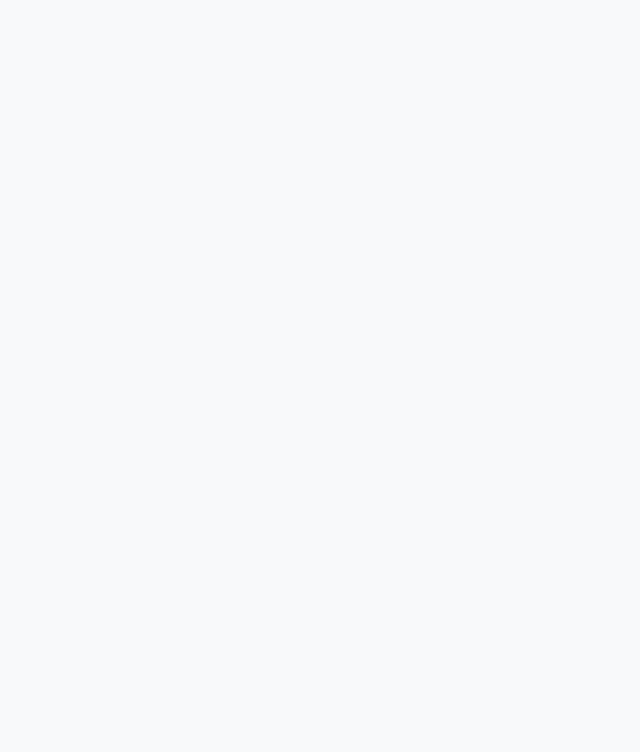
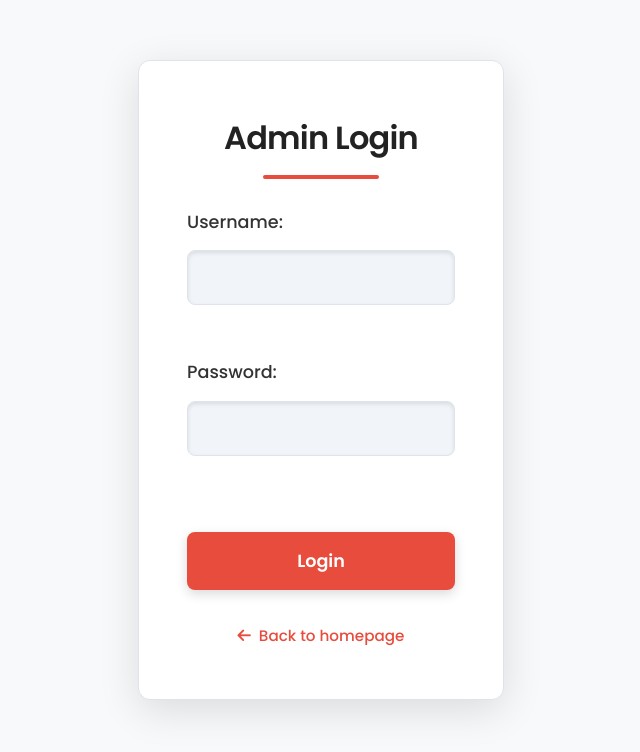
Before and after one commit to PraveenNavanjana/saloon-management-system-1, a Vue app: page /admin-login in a window 1280 px wide. Before the commit this address had no page. Shown: the part 116-868 px from the top of the page, without its empty margins (319-959 px from the left). Before the commit the page ends 800 px from the top, so only its background shows below. Built offline with nearby package versions, Linux system fonts and the light colour scheme; the HTML template or start-up script is replaced by a standard one.

Commit message:
fix the calender issue and recreate the admin login

```diff
--- /dev/null
+++ b/src/components/AdminLogin.vue
@@ -0,0 +1,193 @@
+<template>
+  <div class="admin-login-root">
+    <div class="admin-login-container">
+      <div class="admin-login">
+        <h2>Admin Login</h2>
+        <form @submit.prevent="login">
+          <div class="form-group">
+            <label for="admin-username">Username:</label>
+            <input id="admin-username" v-model="username" required />
+          </div>
+
+          <div class="form-group">
+            <label for="admin-password">Password:</label>
+            <input id="admin-password" type="password" v-model="password" required />
+          </div>
+
+          <button type="submit" class="login-btn">Login</button>
+          <div v-if="loginError" class="error">{{ loginError }}</div>
+        </form>
+
+        <div class="back-to-home">
+          <router-link to="/" class="home-link">
+            <i class="fas fa-arrow-left"></i> Back to homepage
+          </router-link>
+        </div>
+      </div>
+    </div>
+  </div>
+</template>
+
+<script setup>
+import { ref } from 'vue'
+import { useRouter } from 'vue-router'
+
+const router = useRouter()
+const username = ref('')
+const password = ref('')
+const loginError = ref('')
+
+// For demo purposes - in production, these would be stored securely
+const ADMIN_USERNAME = 'admin'
+const ADMIN_PASSWORD = 'admin123'
+
+function login() {
+  if (username.value === ADMIN_USERNAME && password.value === ADMIN_PASSWORD) {
+    // Set authentication token in localStorage
+    localStorage.setItem('adminLoggedIn', 'true')
+
+    // Redirect to admin dashboard
+    router.push('/admin')
+  } else {
+    loginError.value = 'Invalid username or password'
+  }
+}
+</script>
+
+<style scoped>
+.admin-login-root {
+  min-height: 100vh;
+  width: 100%;
+  background: var(--background-main);
+  display: flex;
+  flex-direction: column;
+  position: relative;
+}
+
+.admin-login-container {
+  display: flex;
+  justify-content: center;
+  align-items: center;
+  min-height: 100vh;
+  padding: 2rem;
+  background: #f8f9fa;
+}
+
+.admin-login {
+  background: var(--background-card);
+  border-radius: 12px;
+  padding: 3rem;
+  width: 100%;
+  max-width: 500px;
+  box-shadow: 0 10px 40px rgba(0, 0, 0, 0.12);
+  text-align: center;
+  border: 1px solid var(--border-color);
+  box-sizing: border-box;
+}
+
+.admin-login h2 {
+  margin-top: 0;
+  margin-bottom: 2.5rem;
+  color: var(--text-heading);
+  font-size: 2rem;
+  position: relative;
+  display: inline-block;
+}
+
+.admin-login h2:after {
+  content: '';
+  position: absolute;
+  width: 60%;
+  height: 4px;
+  background: var(--primary-color);
+  bottom: -12px;
+  left: 20%;
+  border-radius: 4px;
+}
+
+.admin-login .form-group {
+  margin-bottom: 2rem;
+  text-align: left;
+}
+
+.admin-login label {
+  display: block;
+  margin-bottom: 0.75rem;
+  font-weight: 500;
+  color: var(--text-primary);
+  font-size: 1.1rem;
+}
+
+.admin-login input {
+  width: 100%;
+  padding: 1rem 1.25rem;
+  border-radius: 8px;
+  border: 1px solid var(--border-color);
+  background: var(--background-surface);
+  color: var(--text-primary);
+  font-size: 1.1rem;
+  transition: all 0.2s ease;
+  box-sizing: border-box;
+  max-width: 100%;
+}
+
+.admin-login input:focus {
+  border-color: var(--primary-color);
+  box-shadow: 0 0 0 3px rgba(231, 76, 60, 0.15);
+  outline: none;
+}
+
+.login-btn {
+  background: var(--primary-color);
+  color: white;
+  border: none;
+  width: 100%;
+  padding: 1rem;
+  border-radius: 8px;
+  font-size: 1.1rem;
+  font-weight: 600;
+  cursor: pointer;
+  margin-top: 1.5rem;
+  transition: all 0.3s ease;
+  box-shadow: 0 4px 12px rgba(0, 0, 0, 0.15);
+}
+
+.login-btn:hover {
+  background: var(--primary-hover);
+  transform: translateY(-3px);
+  box-shadow: 0 8px 16px rgba(0, 0, 0, 0.2);
+}
+
+.login-btn:active {
+  transform: translateY(0);
+}
+
+.error {
+  color: var(--danger-color);
+  margin-top: 1.5rem;
+  text-align: center;
+  font-size: 1rem;
+  padding: 0.75rem;
+  background-color: rgba(231, 76, 60, 0.1);
+  border-radius: 6px;
+}
+
+.back-to-home {
+  margin-top: 2rem;
+  text-align: center;
+}
+
+.home-link {
+  color: var(--primary-color);
+  text-decoration: none;
+  display: inline-flex;
+  align-items: center;
+  gap: 0.5rem;
+  transition: all 0.2s;
+  font-size: 0.95rem;
+}
+
+.home-link:hover {
+  text-decoration: underline;
+}
+</style>
--- a/src/components/HelloWorld.vue
+++ b/src/components/HelloWorld.vue
@@ -287,6 +287,9 @@ const localEvents = ref([])
 // Add a new ref for the email field
 const eventEmail = ref('')
 
+// Add a new ref for tracking booking success state
+const bookingSuccess = ref(false)
+
 async function saveEventToFirebase() {
   if (!eventTitle.value || !eventDate.value || selectedActivities.value.length === 0) {
     alert('Please fill in your name, select a date, and choose at least one service.')
@@ -294,16 +297,18 @@ async function saveEventToFirebase() {
   }
 
   try {
-    // Ensure date is in YYYY-MM-DD format
-    const dateObj = new Date(eventDate.value);
-    const formattedDate = dateObj.toISOString().split('T')[0];
+    // Fix timezone issue - ensure we get the date as selected by user without timezone adjustments
+    // Create a date object and get YYYY-MM-DD without timezone offset
+    const datePartsStr = eventDate.value.split('-');
+    // Use UTC date to prevent timezone shifts
+    const formattedDate = eventDate.value;
 
     // Create the booking object with new fields
     const bookingData = {
       title: eventTitle.value,
       description: eventDescription.value, // Now used for contact number
       email: eventEmail.value, // New field for email
-      date: formattedDate,  // Use standardized date format
+      date: formattedDate,  // Ensure consistent date format
       activities: JSON.parse(JSON.stringify(selectedActivities.value)),
       createdAt: new Date().toISOString(),
     };
@@ -313,21 +318,31 @@ async function saveEventToFirebase() {
     // Add to Firestore
     await addDoc(collection(db, 'events'), bookingData);
 
-    // Clear form
-    eventTitle.value = '';
-    eventDescription.value = '';
-    eventEmail.value = '';
-    eventDate.value = '';
-    selectedActivities.value = [];
+    // Set booking success to true to show success message
+    bookingSuccess.value = true;
 
     // Refresh local events
     await fetchEventsFromFirebase();
-
-    alert('Your appointment has been booked successfully!');
   } catch (error) {
     console.error('Error saving appointment:', error);
     alert('There was an error booking your appointment. Please try again.');
   }
+}
+
+// Add a new function to reset the form for another booking
+function makeAnotherBooking() {
+  // Reset form fields
+  eventTitle.value = '';
+  eventDescription.value = '';
+  eventEmail.value = '';
+  selectedActivities.value = [];
+
+  // Set a default date (today)
+  const today = new Date();
+  eventDate.value = today.toISOString().split('T')[0];
+
+  // Reset success state
+  bookingSuccess.value = false;
 }
 
 // Function to ensure date format consistency when fetching events
@@ -335,18 +350,10 @@ async function fetchEventsFromFirebase() {
   const querySnapshot = await getDocs(collection(db, 'events'));
   localEvents.value = querySnapshot.docs.map(doc => {
     const data = doc.data();
-    // Standardize date format if needed
-    if (data.date) {
-      try {
-        const dateObj = new Date(data.date);
-        if (!isNaN(dateObj.getTime())) {
-          data.date = dateObj.toISOString().split('T')[0];
-        }
-      } catch (e) {
-        console.error("Error formatting date:", e);
-      }
-    }
-    return { id: doc.id, ...data };
+    // Keep original date format without timezone adjustment
+    let formattedDate = data.date;
+
+    return { id: doc.id, ...data, date: formattedDate };
   });
 }
 
@@ -356,11 +363,13 @@ watch(eventDate, (newDate) => {
     try {
       // Only format if it's not already in YYYY-MM-DD format
       if (!/^\d{4}-\d{2}-\d{2}$/.test(newDate)) {
-        const dateObj = new Date(newDate);
-        if (!isNaN(dateObj.getTime())) {
-          // Format as YYYY-MM-DD
-          const formattedForInput = dateObj.toISOString().split('T')[0];
-          eventDate.value = formattedForInput;
+        const input = new Date(newDate);
+        if (!isNaN(input.getTime())) {
+          // Format as YYYY-MM-DD without timezone adjustments
+          const year = input.getFullYear();
+          const month = (input.getMonth() + 1).toString().padStart(2, '0');
+          const day = input.getDate().toString().padStart(2, '0');
+          eventDate.value = `${year}-${month}-${day}`;
         }
       }
     } catch (e) {
@@ -416,7 +425,20 @@ function focusDateInput(event) {
 
 <template>
   <div class="salon-booking-container">
-    <form @submit.prevent="saveEventToFirebase" class="event-form">
+    <!-- Success Message Panel -->
+    <div v-if="bookingSuccess" class="booking-success-panel">
+      <div class="success-icon">
+        <i class="fas fa-check-circle"></i>
+      </div>
+      <h2>Your appointment has been booked successfully!</h2>
+      <p>We look forward to seeing you on {{ eventDate }}.</p>
+      <button @click="makeAnotherBooking" class="another-booking-btn">
+        <i class="fas fa-calendar-plus"></i> Make Another Booking
+      </button>
+    </div>
+
+    <!-- Booking Form - visible only when not showing success message -->
+    <form v-else @submit.prevent="saveEventToFirebase" class="event-form">
       <div class="form-header">
         <h2>Book Your Appointment</h2>
         <div class="total-price">
@@ -817,14 +839,95 @@ select {
   margin-left: 4px;
 }
 
+/* Add new styles for the success panel */
+.booking-success-panel {
+  background: var(--background-card);
+  border-radius: 16px;
+  width: 100%;
+  max-width: 480px;
+  margin: 0 auto;
+  box-shadow: 0 10px 25px -5px rgba(0, 0, 0, 0.2);
+  overflow: hidden;
+  padding: 3rem 2rem;
+  text-align: center;
+  display: flex;
+  flex-direction: column;
+  align-items: center;
+}
+
+.success-icon {
+  font-size: 4rem;
+  color: var(--success-color);
+  margin-bottom: 1.5rem;
+  animation: pulse 2s infinite;
+}
+
+@keyframes pulse {
+  0% {
+    transform: scale(0.95);
+    opacity: 1;
+  }
+  50% {
+    transform: scale(1.05);
+    opacity: 0.8;
+  }
+  100% {
+    transform: scale(0.95);
+    opacity: 1;
+  }
+}
+
+.booking-success-panel h2 {
+  color: var(--text-heading);
+  font-size: 1.75rem;
+  margin-bottom: 1rem;
+}
+
+.booking-success-panel p {
+  color: var(--text-secondary);
+  margin-bottom: 2rem;
+  font-size: 1.1rem;
+}
+
+.another-booking-btn {
+  background: var(--primary-color);
+  color: white;
+  border: none;
+  border-radius: 8px;
+  padding: 1rem 1.5rem;
+  font-size: 1rem;
+  font-weight: 600;
+  display: flex;
+  align-items: center;
+  justify-content: center;
+  gap: 0.75rem;
+  cursor: pointer;
+  transition: all 0.3s ease;
+  box-shadow: 0 4px 12px rgba(231, 76, 60, 0.3);
+}
+
+.another-booking-btn:hover {
+  background: var(--primary-hover);
+  transform: translateY(-3px);
+  box-shadow: 0 6px 16px rgba(231, 76, 60, 0.4);
+}
+
+.another-booking-btn:active {
+  transform: translateY(-1px);
+}
+
+/* Add responsiveness for the success panel */
 @media (max-width: 576px) {
-  .date-time-container {
-    flex-direction: column;
-    gap: 1rem;
+  .booking-success-panel {
+    padding: 2rem 1.5rem;
   }
 
-  .activity-selection {
-    flex-direction: column;
+  .success-icon {
+    font-size: 3.5rem;
+  }
+
+  .booking-success-panel h2 {
+    font-size: 1.5rem;
   }
 }
 </style>
--- a/src/router.js
+++ b/src/router.js
@@ -2,11 +2,25 @@ import { createRouter, createWebHistory } from 'vue-router'
 import HelloWorld from './components/HelloWorld.vue'
 import AdminPage from './components/AdminPage.vue'
 import AdminSettings from './components/AdminSettings.vue'
+import AdminLogin from './components/AdminLogin.vue'
 
 const routes = [
   { path: '/', component: HelloWorld },
-  { path: '/admin', component: AdminPage },
-  { path: '/admin-settings', component: AdminSettings }
+  {
+    path: '/admin-login',
+    component: AdminLogin,
+    meta: { allowAnonymous: true }
+  },
+  {
+    path: '/admin',
+    component: AdminPage,
+    meta: { requiresAdmin: true }
+  },
+  {
+    path: '/admin-settings',
+    component: AdminSettings,
+    meta: { requiresAdmin: true }
+  }
 ]
 
 const router = createRouter({
@@ -14,4 +28,16 @@ const router = createRouter({
   routes
 })
 
+// Add navigation guard to check authentication
+router.beforeEach((to, from, next) => {
+  const isLoggedIn = localStorage.getItem('adminLoggedIn') === 'true'
+
+  if (to.meta.requiresAdmin && !isLoggedIn) {
+    // Redirect to login page if trying to access admin pages without auth
+    next('/admin-login')
+  } else {
+    next()
+  }
+})
+
 export default router
```
Also changed, not shown: src/components/AdminPage.vue (+35 -81 lines), src/components/BookingCalendar.vue (+39 -17 lines).
